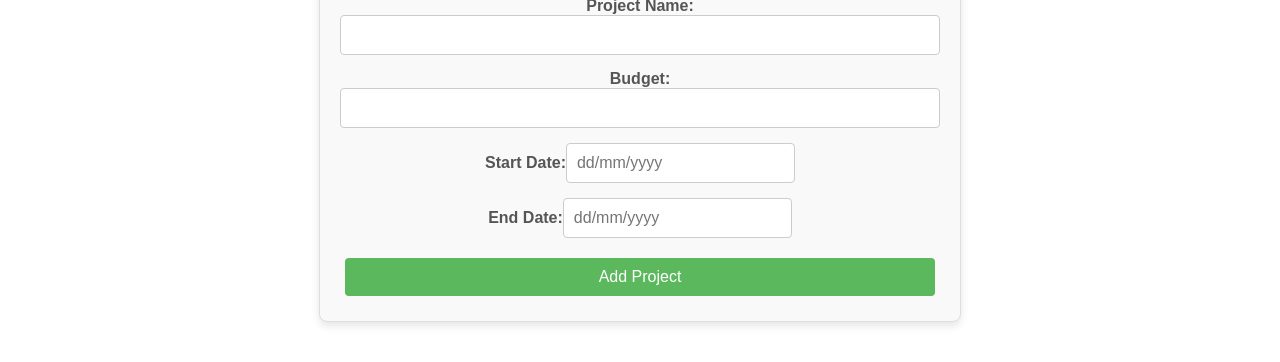
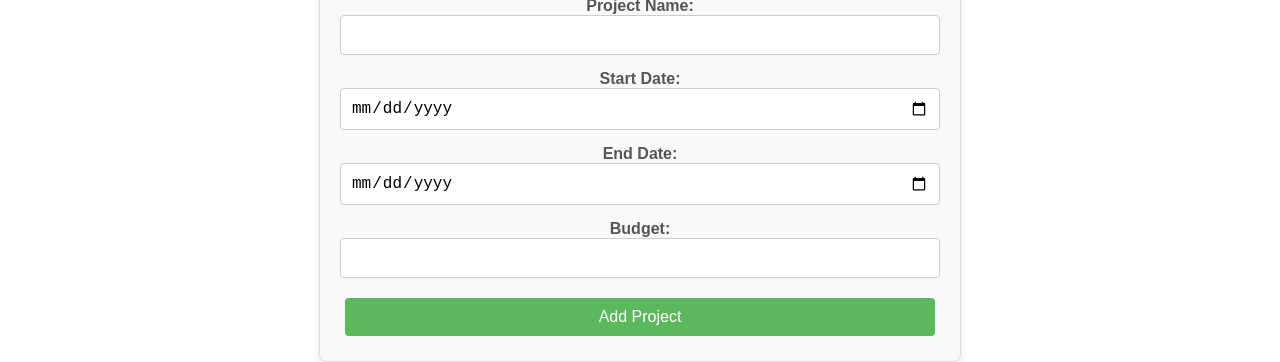
Before and after one commit to Rohit-code/budget_frontend, a React (Create React App) app: page /add-project in a window 1280 px wide. Shown: the part 309-671 px from the top of the page. Built offline with nearby package versions, Linux system fonts and the light colour scheme; no server answers.

Commit message:
reverted

```diff
--- a/server.js
+++ b/server.js
@@ -46,7 +46,6 @@
     res.status(500).send({ error: 'Server error' });
   }
 });
-
 
 // Endpoint to create a new project
 app.post('/projects', async (req, res) => {
--- a/src/components/ProjectForm.js
+++ b/src/components/ProjectForm.js
@@ -6,34 +6,24 @@
 
 function ProjectForm({ onProjectAdded }) {
   const [name, setName] = useState('');
-  const [startDate, setStartDate] = useState(null);
-  const [endDate, setEndDate] = useState(null);
+  const [startDate, setStartDate] = useState('');
+  const [endDate, setEndDate] = useState('');
   const [budget, setBudget] = useState('');
 
   const handleSubmit = async (e) => {
     e.preventDefault();
     try {
-      const formatDate = (date) => {
-        const day = String(date.getDate()).padStart(2, '0');
-        const month = String(date.getMonth() + 1).padStart(2, '0'); // Months are zero-indexed
-        const year = date.getFullYear();
-        return `${day}/${month}/${year}`;
-      };
-
-      const formattedStartDate = formatDate(startDate);
-      const formattedEndDate = formatDate(endDate);
-
       const response = await axios.post('http://localhost:5000/projects', {
         name,
-        start_date: formattedStartDate,
-        end_date: formattedEndDate,
-        budget: parseFloat(budget)
+        start_date: startDate,
+        end_date: endDate,
+        budget: parseFloat(budget),
       });
 
       onProjectAdded(response.data);
       setName('');
-      setStartDate(null);
-      setEndDate(null);
+      setStartDate('');
+      setEndDate('');
       setBudget('');
     } catch (error) {
       console.error('Error adding project:', error);
@@ -47,28 +37,16 @@
         <input type="text" value={name} onChange={(e) => setName(e.target.value)} required />
       </div>
       <div>
-        <label>Budget:</label>
-        <input type="number" value={budget} onChange={(e) => setBudget(e.target.value)} required />
-      </div>
-      <div>
         <label>Start Date:</label>
-        <DatePicker
-          selected={startDate}
-          onChange={(date) => setStartDate(date)}
-          dateFormat="dd/MM/yyyy"
-          placeholderText="dd/mm/yyyy"
-          required
-        />
+        <input type="date" value={startDate} onChange={(e) => setStartDate(e.target.value)} required />
       </div>
       <div>
         <label>End Date:</label>
-        <DatePicker
-          selected={endDate}
-          onChange={(date) => setEndDate(date)}
-          dateFormat="dd/MM/yyyy"
-          placeholderText="dd/mm/yyyy"
-          required
-        />
+        <input type="date" value={endDate} onChange={(e) => setEndDate(e.target.value)} required />
+      </div>
+      <div>
+        <label>Budget:</label>
+        <input type="number" value={budget} onChange={(e) => setBudget(e.target.value)} required />
       </div>
       <button type="submit">Add Project</button>
     </form>
```
